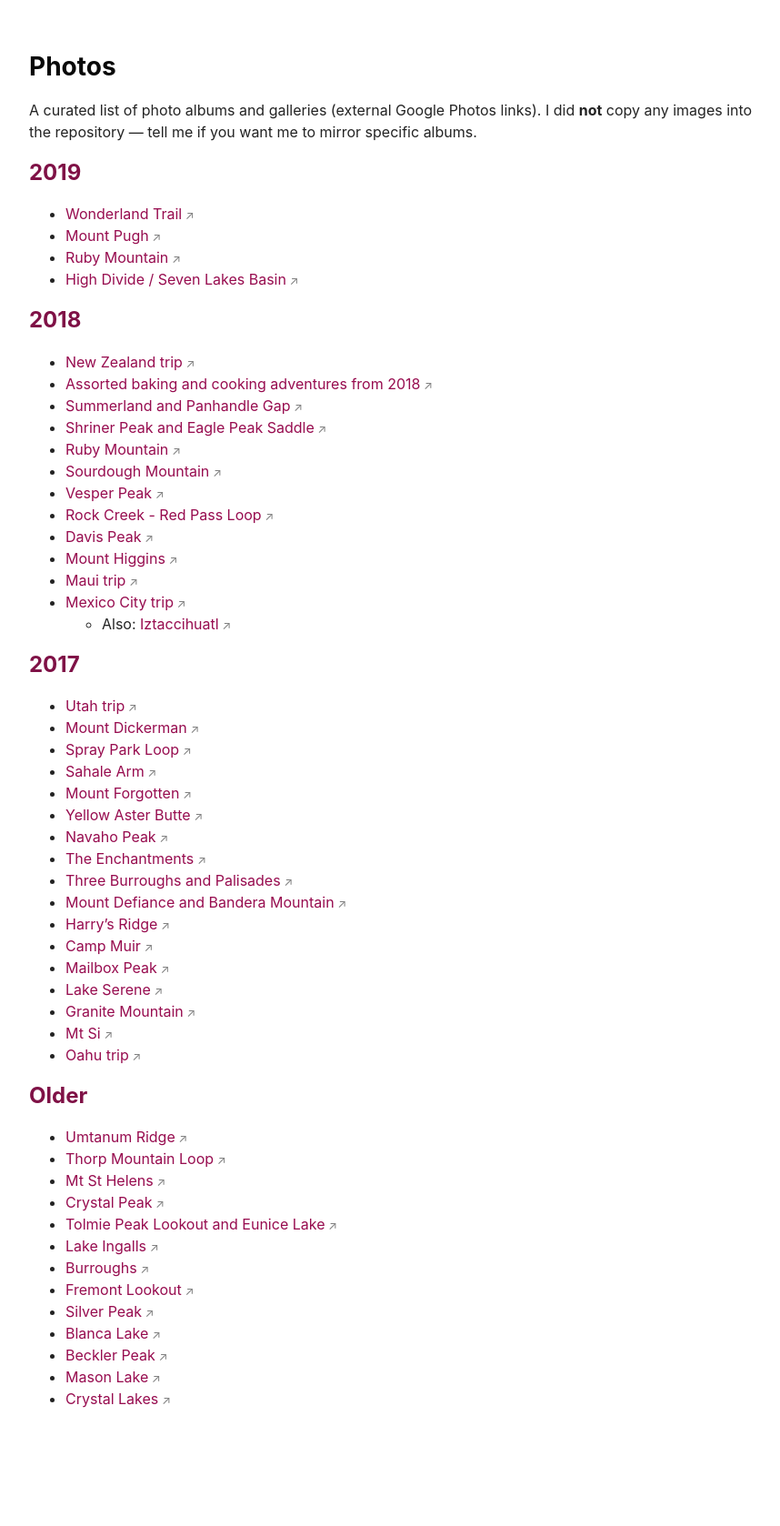
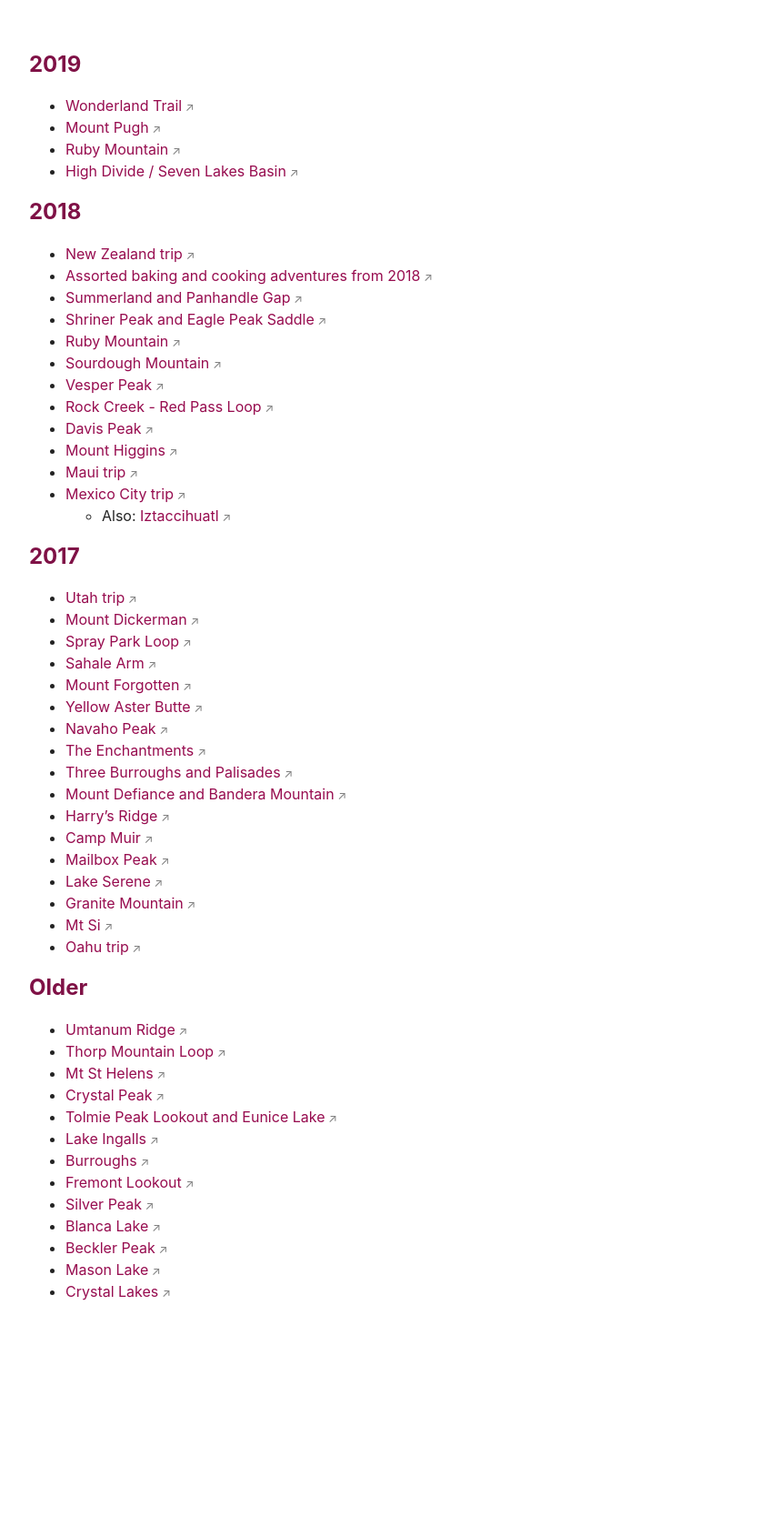
Before and after one commit to ktrnka/webpage, a Jekyll site: the page built from webpage/photos.md, in a window 1280 px wide. Shown: the whole page at 91% size, without its empty margins (208-1066 px from the left). Built offline with Jekyll 4.4.1, drawn with Linux system fonts in a browser that asks for light colours; after the commit the page ends 1560 px from its top, so only the background shows below that.

```diff
--- a/webpage/photos.md
+++ b/webpage/photos.md
@@ -3,10 +3,6 @@
 layout: default
 show_logo: false
 ---
-
-# Photos
-
-A curated list of photo albums and galleries (external Google Photos links). I did **not** copy any images into the repository — tell me if you want me to mirror specific albums.
 
 ## 2019
 
```
Also changed, not shown: webpage/_layouts/special.html (+4 -4 lines).
